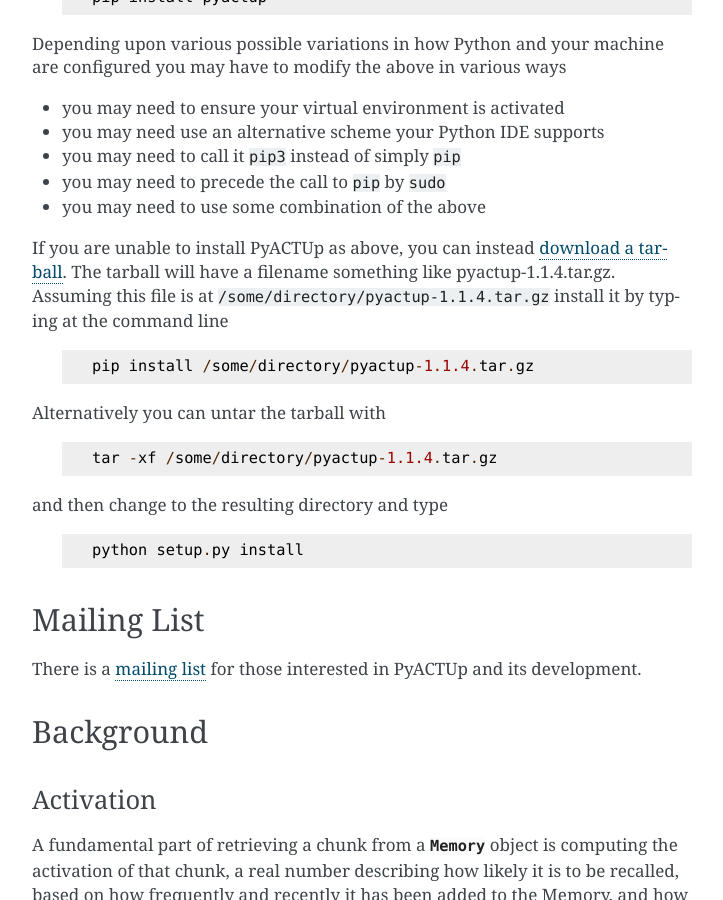
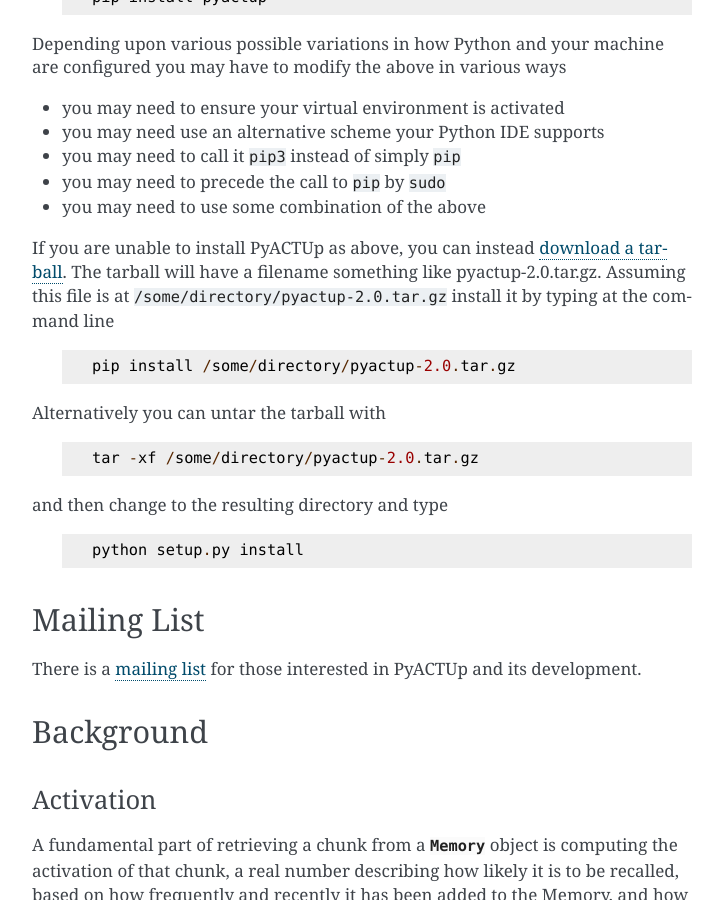
Before and after one commit to dfmorrison/pyactup, a Sphinx documentation site: the page built from doc/index.rst, in a window 1280 px wide and 900 px high, scrolled down 1775 px. Shown: the whole window, without its empty margins (388-1111 px from the left). Built offline with Sphinx 7.4.7, drawn with Linux system fonts in a browser that asks for light colours; formulas are drawn with MathJax 3; some of the changed text lies outside the part shown.

Commit message:
bump version number

```diff
--- a/doc/index.rst
+++ b/doc/index.rst
@@ -1,5 +1,5 @@
-PyACTUp version 1.1.4
-*********************
+PyACTUp version 2.0
+*******************
 
 .. toctree::
    :maxdepth: 3
@@ -95,14 +95,14 @@
 
 If you are unable to install PyACTUp as above, you can instead
 `download a tarball <https://bitbucket.org/dfmorrison/pyactup/downloads/?tab=downloads>`_.
-The tarball will have a filename something like pyactup-1.1.4.tar.gz.
-Assuming this file is at ``/some/directory/pyactup-1.1.4.tar.gz`` install it by typing at the command line
+The tarball will have a filename something like pyactup-2.0.tar.gz.
+Assuming this file is at ``/some/directory/pyactup-2.0.tar.gz`` install it by typing at the command line
 
-  .. parsed-literal:: pip install /some/directory/pyactup-1.1.4.tar.gz
+  .. parsed-literal:: pip install /some/directory/pyactup-2.0.tar.gz
 
 Alternatively you can untar the tarball with
 
-  .. parsed-literal:: tar -xf /some/directory/pyactup-1.1.4.tar.gz
+  .. parsed-literal:: tar -xf /some/directory/pyactup-2.0.tar.gz
 
 and then change to the resulting directory and type
 
--- a/pyactup.py
+++ b/pyactup.py
@@ -37,7 +37,7 @@
 sites.
 """
 
-__version__ = "1.1.4"
+__version__ = "2.0.dev1"
 
 if "dev" in __version__:
     print("PyACTUp version", __version__)
```
